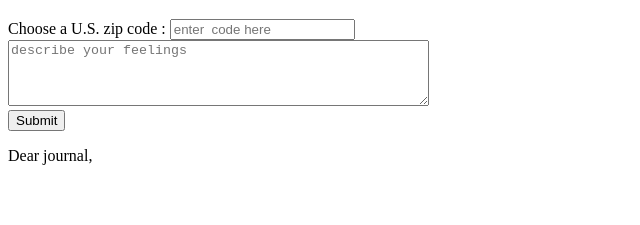
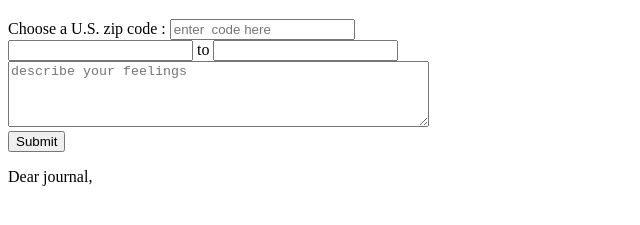
Before and after one commit to shannu0394/Travel_app, a website: page src/client/views/index.html in a window 1280 px wide. Shown: the part 61-286 px from the top of the page, without its empty margins (0-640 px from the left). Drawn offline with Linux system fonts and the light colour scheme.

Commit message:
datepicker setup

```diff
--- a/package.json
+++ b/package.json
@@ -31,6 +31,7 @@
     "node-sass": "^4.13.1",
     "sass-loader": "^8.0.2",
     "style-loader": "^1.1.3",
+    "vanillajs-datepicker": "^1.0.0",
     "webpack": "^4.41.6",
     "webpack-cli": "^3.3.11",
     "webpack-dev-server": "^3.10.3",
--- a/src/client/js/geonames.js
+++ b/src/client/js/geonames.js
@@ -63,5 +63,5 @@ const postGeonames = async () => {
 
 export {
   postGeonames,
-  button
+  //button
 }
--- a/src/client/styles/style.scss
+++ b/src/client/styles/style.scss
@@ -1,10 +1,12 @@
+//@import 'vanillajs-datepicker/sass/datepicker';
+
 html, body {
     height: 100%;
     margin: 0;
-    background-color: cornsilk;
+    /* background-color: cornsilk;
     color: #003300;
     font-family: 'Bangers', cursive;
-    overflow: hidden;
+    overflow: hidden; */
 }
 
 h1{
--- a/src/client/views/index.html
+++ b/src/client/views/index.html
@@ -14,6 +14,11 @@
     <div class="form">
         <label for="city">Choose a U.S. zip code : </label><input type="text" id="city" placeholder="enter  code here"
             required class="no-box"><br />
+            <div id="foo">
+              <input type="text" name="start">
+              <span>to</span>
+              <input type="text" name="end">
+            </div>
         <textarea rows="4" cols="50" id="feelings" placeholder="describe your feelings" class="no-box"></textarea><br />
         <input type="submit" value="Submit" id="generate" class="button">
         <div class="result-container">
```
Also changed, not shown: src/client/index.js (+9 -4 lines), src/client/js/datePicker.js (added, +11 -0 lines), README.md, 1 other file.
